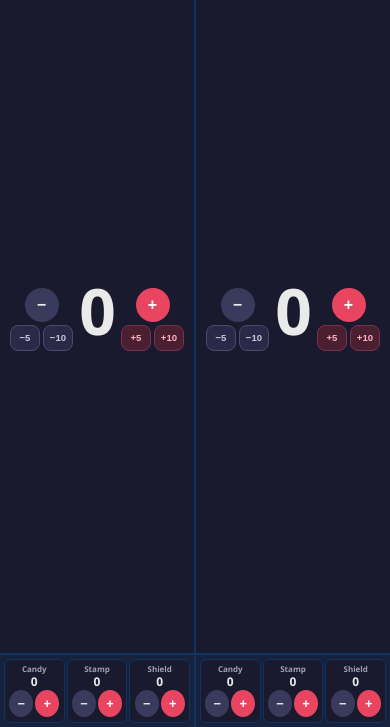
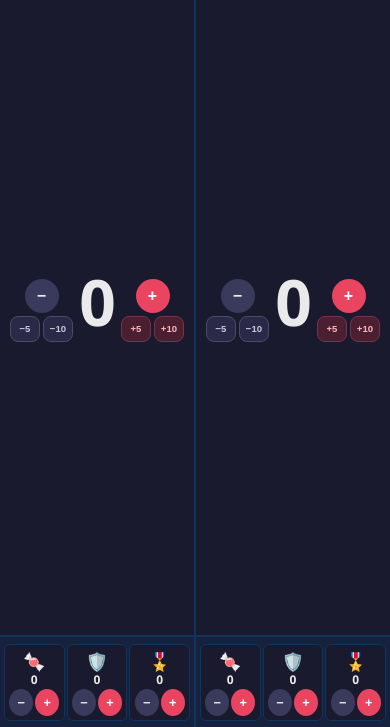
Before and after one commit to EthanT1619/teacher-toolkit, a plain HTML site: page edu-scoreboard/index.html in a window 390 px wide. Both pictures are taken after a click on the button "시작". Shown: the part 117-844 px from the top of the page. Drawn offline with Linux system fonts and the light colour scheme.

Commit message:
Add files via upload

```diff
--- a/edu-scoreboard/index.html
+++ b/edu-scoreboard/index.html
@@ -405,11 +405,11 @@
       display: grid;
       grid-template-columns: 1fr 1fr 1fr;
       gap: clamp(2px, 1.1cqi, 6px);
-      padding: clamp(4px, 1.1cqi, 6px);
-      padding-bottom: max(clamp(4px, 1.1cqi, 6px), env(safe-area-inset-bottom));
+      padding: clamp(8px, 2cqi, 12px) clamp(4px, 1.1cqi, 6px);
+      padding-bottom: max(clamp(6px, 1.4cqi, 8px), env(safe-area-inset-bottom));
       background: var(--panel);
       border-top: 2px solid var(--accent2);
-      max-height: min(19.8dvh, 130px);
+      max-height: min(22dvh, 148px);
     }
 
     .resource-box {
@@ -420,19 +420,18 @@
       background: var(--bg);
       border: 1px solid var(--accent2);
       border-radius: clamp(6px, 1.5cqi, 10px);
-      padding: clamp(3px, 1.1cqi, 6px) clamp(2px, 0.8cqi, 3px);
-      gap: clamp(2px, 0.9cqi, 5px);
+      padding: clamp(6px, 1.6cqi, 10px) clamp(2px, 0.8cqi, 3px) clamp(4px, 1.1cqi, 6px);
+      gap: clamp(3px, 1cqi, 6px);
       min-width: 0;
-      min-height: clamp(72px, 22cqi, 96px);
+      min-height: clamp(80px, 24cqi, 108px);
     }
 
     .resource-label {
-      font-size: clamp(0.55rem, 3.8cqi, 0.8rem);
+      font-size: clamp(1.35rem, 8.5cqi, 2.25rem);
       font-weight: 700;
-      color: var(--muted);
+      line-height: 1.1;
       text-align: center;
-      line-height: 1.1;
-      word-break: keep-all;
+      padding-top: clamp(2px, 0.6cqi, 4px);
     }
 
     .resource-value {
@@ -492,7 +491,7 @@
       }
 
       .resource-label {
-        font-size: clamp(0.5rem, 3.4cqi, 0.75rem);
+        font-size: clamp(1.1rem, 7cqi, 1.75rem);
       }
 
       .resource-value {
@@ -506,11 +505,13 @@
       }
 
       .resources {
-        max-height: min(17.6dvh, 110px);
+        padding-top: clamp(7px, 1.8cqi, 10px);
+        max-height: min(20dvh, 128px);
       }
 
       .resource-box {
-        min-height: clamp(64px, 20cqi, 88px);
+        min-height: clamp(72px, 22cqi, 98px);
+        padding-top: clamp(5px, 1.4cqi, 8px);
       }
     }
 
@@ -548,15 +549,15 @@
       }
 
       .resources {
-        padding: 4px;
+        padding: 7px 4px 4px;
         padding-bottom: max(4px, env(safe-area-inset-bottom));
-        max-height: min(24dvh, 106px);
+        max-height: min(26dvh, 118px);
       }
 
       .resource-box {
-        padding: 3px 1px;
-        gap: 2px;
-        min-height: clamp(58px, 18cqi, 78px);
+        padding: 5px 1px 3px;
+        gap: 3px;
+        min-height: clamp(66px, 20cqi, 86px);
       }
 
       .btn-resource {
@@ -617,7 +618,11 @@
   </div>
 
   <script>
-    const RESOURCES = ["Candy", "Stamp", "Shield"];
+    const RESOURCES = [
+      { key: "candy", label: "🍬" },
+      { key: "shield", label: "🛡️" },
+      { key: "stamp", label: "🎖️" },
+    ];
 
     const state = {
       team1Name: "팀 1",
@@ -741,18 +746,15 @@
           </div>
         </div>
         <div class="resources">
-          ${RESOURCES.map((res) => {
-            const key = res.toLowerCase();
-            return `
-              <div class="resource-box" data-team="${teamIdx}" data-key="${key}">
-                <span class="resource-label">${res}</span>
-                <span class="resource-value">${data[key]}</span>
+          ${RESOURCES.map((res) => `
+              <div class="resource-box" data-team="${teamIdx}" data-key="${res.key}">
+                <span class="resource-label" aria-label="${res.key}">${res.label}</span>
+                <span class="resource-value">${data[res.key]}</span>
                 <div class="resource-btns">
                   <button class="btn-circle btn-minus btn-resource" data-delta="-1">−</button>
                   <button class="btn-circle btn-plus btn-resource" data-delta="1">+</button>
                 </div>
-              </div>`;
-          }).join("")}
+              </div>`).join("")}
         </div>`;
 
       container.querySelectorAll("[data-team][data-key]").forEach((row) => {
```
